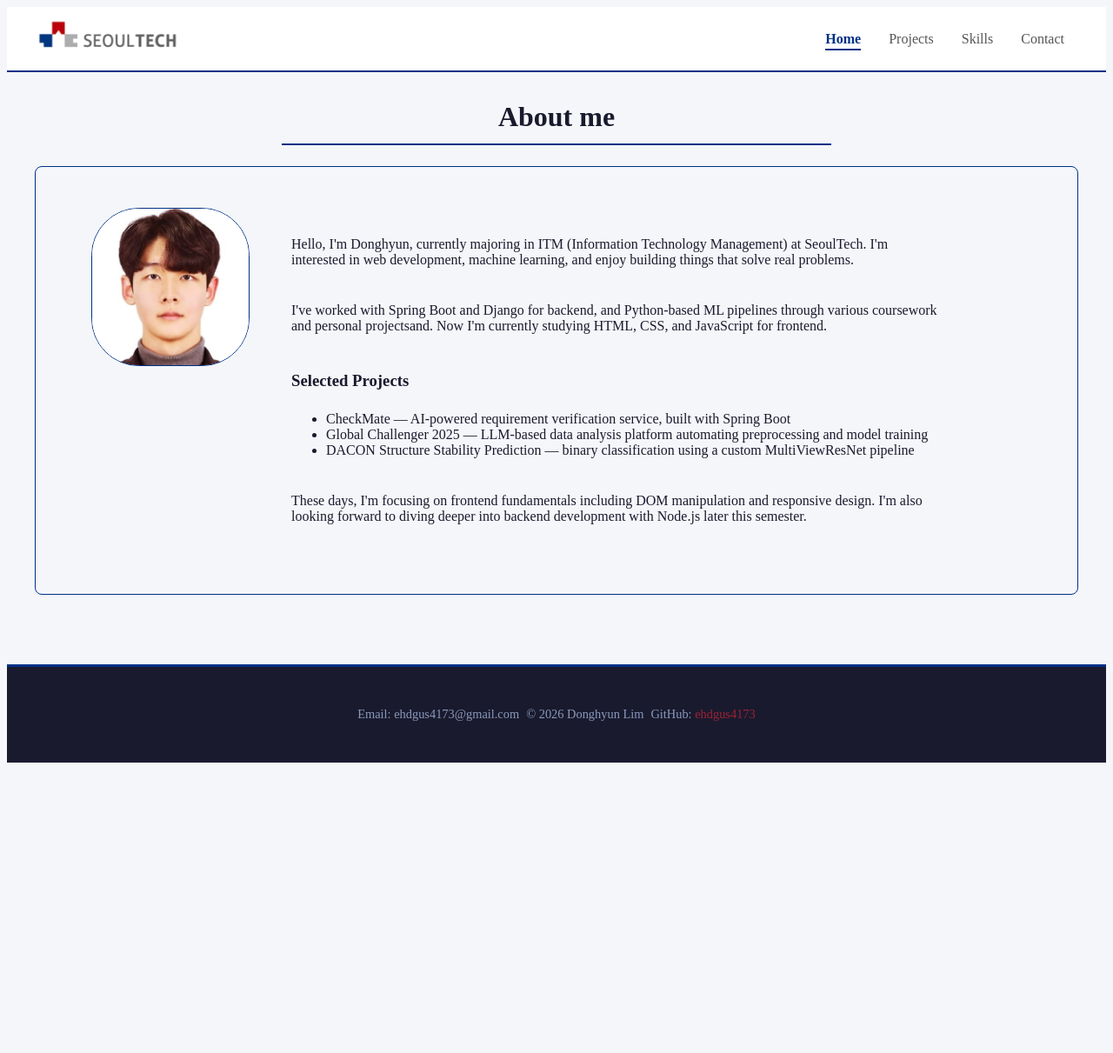
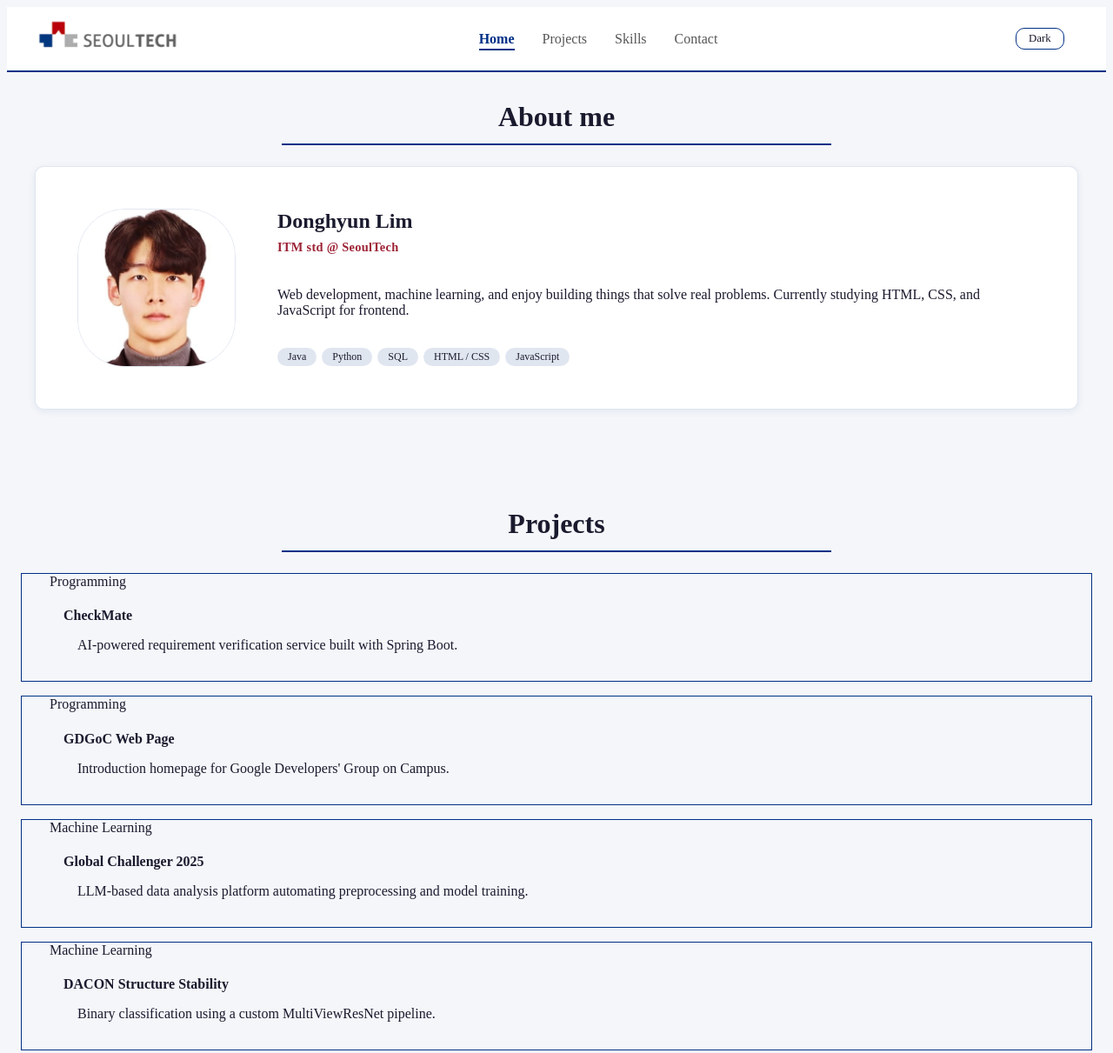
Before and after one commit to ST-ITM-2026-1/hoa02-ehdgus4173, a plain HTML site: page src/home.html in a window 1280 px wide. Shown: the top 1211 px of the page at 87% size. Before the commit the page ends 885 px from the top, so only its background shows below. Drawn offline with Linux system fonts and the light colour scheme.

Commit message:
feat(home): Re-design about-elements and add dark mode button, with theme-change logic at JS.

```diff
--- a/index.css
+++ b/index.css
@@ -265,10 +265,16 @@ nav {
     align-items: center;
     gap: 3rem;
     margin: 0 2rem;
-    background-color: var(--color-bg-body);
-    padding: 4rem;
-    border-radius: var(--border-radius-md);
-    border: var(--border-thin) solid var(--color-ST-blue);
+    padding: 3rem;
+    background-color: var(--color-bg-card);
+    border-radius: var(--border-radius-lg);
+    border: var(--border-thin) solid var(--color-border-card);
+    box-shadow: var(--shadow-card);
+}
+
+.about-container:hover {
+    border-color: var(--color-border-card-hover);
+    box-shadow: var(--shadow-card-hover);
 }
 
 .profile-img {
@@ -276,30 +282,79 @@ nav {
     height: 180px;
     border-radius: 30%;
     flex-shrink: 0;
-    border: 0.5px solid var(--color-ST-blue);
-    margin-top: -20%;
+    border: 0.5px solid var(--color-border-card);
 }
 
 .about-text {
     display: flex;
     flex-direction: column;
     gap: 0.5rem;
-    width: 70%;
-
+    min-width: 0;
 }
 
-.about-text h3 {
-    margin-bottom: 0rem;
+.about-name {
+    font-size: 1.5rem;
+    font-weight: 700;
+    color: var(--color-text-main);
+    margin: 0;
 }
 
+.about-role {
+    font-size: 0.9rem;
+    font-weight: 600;
+    color: var(--color-ST-red);
+    margin: 0;
+    letter-spacing: 0.02em;
+}
+
+.dark .about-role {
+    color: var(--color-ST-blue);
+}
+
+.about-desc {
+    font-size: 0.9rem;
+    color: var(--color-text-sub);
+    line-height: 1.7;
+    margin: 0.3rem 0 0;
+}
+
+.about-tags {
+    display: flex;
+    flex-wrap: wrap;
+    gap: 6px;
+    margin-top: 0.6rem;
+}
+
+.about-tag {
+    font-size: 0.75rem;
+    background-color: var(--color-border-card);
+    color: var(--color-primary);
+    padding: 3px 12px;
+    border-radius: 20px;
+    font-weight: 500;
+}
+
+.dark .about-tag {
+    background-color: var(--color-border-card);
+    color: var(--color-ST-blue);
+    border-radius: var(--border-radius-sm);
+    border: 1px solid var(--color-border-card);
+}
+
+.projects-home {
+    padding-left: 0;
+    padding-right: 0;
+}
 
 @media (max-width: 768px) {
     .about-container {
         flex-direction: column;
+        padding: 2rem;
+        text-align: center;
     }
 
-    .about-text {
-        text-align: center;
+    .about-tags {
+        justify-content: center;
     }
 
     .profile-img {
@@ -311,11 +366,7 @@ nav {
 @media (max-width: 480px) {
     .about-container {
         flex-direction: column;
-        margin: auto;
-    }
-
-    .profile-img {
-        margin-top: 0;
+        margin: 0 1rem;
     }
 }
 
--- a/src/home.html
+++ b/src/home.html
@@ -18,33 +18,49 @@
             <div class="about-container">
                 <img src="../assets/profile.jpg" alt="profile img" height="200" class="profile-img">
                 <div class="about-text">
-                    <p>Hello, I'm Donghyun, currently majoring in ITM (Information Technology Management) at SeoulTech.
-                        I'm interested in web development, machine learning, and enjoy building things that solve real
-                        problems.</p>
-                    <p>I've worked with Spring Boot and Django for backend, and Python-based ML pipelines through
-                        various coursework and personal projectsand. Now I'm currently studying HTML, CSS, and
-                        JavaScript for frontend.</p>
-                    <h3>Selected Projects</h3>
-                    <ul id="about-text-projects">
-                        <li>
-                            CheckMate — AI-powered requirement verification service, built with Spring Boot
-                        </li>
-                        <li>
-                            Global Challenger 2025 — LLM-based data analysis platform automating preprocessing and model
-                            training
-                        </li>
-                        <li>
-                            DACON Structure Stability Prediction — binary classification using a custom MultiViewResNet
-                            pipeline
-                        </li>
-                    </ul>
-                    <p>These days, I'm focusing on frontend fundamentals including DOM manipulation and responsive
-                        design.
-                        I'm also looking forward to diving deeper into backend development with Node.js later this
-                        semester.</p>
+                    <h2 class="about-name">Donghyun Lim</h2>
+                    <p class="about-role">ITM std @ SeoulTech</p>
+                    <p class="about-desc"></p>
+                    <p>Web development, machine learning, and enjoy building things that solve real problems. Currently
+                        studying HTML, CSS, and JavaScript for frontend.</p>
+                    <div class="about-tags">
+                        <span class="about-tag">Java</span>
+                        <span class="about-tag">Python</span>
+                        <span class="about-tag">SQL</span>
+                        <span class="about-tag">HTML / CSS</span>
+                        <span class="about-tag">JavaScript</span>
+                    </div>
                 </div>
             </div>
         </section>
+
+        <section class="section projects-home">
+            <h2 class="section-title">Projects</h2>
+            <div class="project-container">
+                <div class="project-item" data-category="programming">
+                    <div class="project-category">Programming</div>
+                    <h4>CheckMate</h4>
+                    <p>AI-powered requirement verification service built with Spring Boot.</p>
+                </div>
+                <div class="project-item" data-category="programming">
+                    <div class="project-category">Programming</div>
+                    <h4>GDGoC Web Page</h4>
+                    <p>Introduction homepage for Google Developers' Group on Campus.</p>
+                </div>
+                <div class="project-item" data-category="ml">
+                    <div class="project-category">Machine Learning</div>
+                    <h4>Global Challenger 2025</h4>
+                    <p>LLM-based data analysis platform automating preprocessing and model training.</p>
+                </div>
+
+                <div class="project-item" data-category="ml">
+                    <div class="project-category">Machine Learning</div>
+                    <h4>DACON Structure Stability</h4>
+                    <p>Binary classification using a custom MultiViewResNet pipeline.</p>
+                </div>
+            </div>
+        </section>
+
     </main>
 
     <footer></footer>
--- a/src/main.js
+++ b/src/main.js
@@ -12,13 +12,18 @@ document.addEventListener('DOMContentLoaded', () => {
         <li><a href="skill.html">Skills</a></li>
         <li><a href="contact.html">Contact</a></li>
     </ul>
+    <div class="nav-actions">
+        <button id="theme-toggle">Dark</button>
+    <div>
+
 </nav>`;
     document.querySelector('header').innerHTML = navHTML;
 
     const footerHTML = `
 <p>Email: ehdgus4173@gmail.com</p>
-<p>&copy; 2026 Donghyun Lim</p>
-<p>GitHub: <a href="https://github.com/ehdgus4173" target="_blank">ehdgus4173</a></p>`;
+<span>&middot;</span>
+<p>GitHub: <a href="https://github.com/ehdgus4173" target="_blank">github.com/ehdgus4173</a></p>
+<span style="display:block;width:100%;text-align:center;margin-top:0.4rem;font-size:0.78rem;opacity:0.5;">&copy; 2026 Donghyun Lim</span>`;
     document.querySelector('footer').innerHTML = footerHTML;
 
     // Add active class to current page link
@@ -38,4 +43,26 @@ document.addEventListener('DOMContentLoaded', () => {
         navMenu.classList.toggle('open');
     });
 
+
+    // Theme button
+    const themeToggleBtn = document.getElementById("theme-toggle");
+
+    const isDark = document.documentElement.classList.contains("dark");
+    if (isDark) {
+        themeToggleBtn.textContent = "Light";
+    }
+
+    themeToggleBtn.addEventListener("click", () => {
+        document.documentElement.classList.toggle("dark");
+        const currentDark = document.documentElement.classList.contains("dark");
+        if (currentDark) {
+            themeToggleBtn.textContent = "Light";
+        } else {
+            themeToggleBtn.textContent = "Dark";
+        }
+
+    });
+
+
+
 });
```
